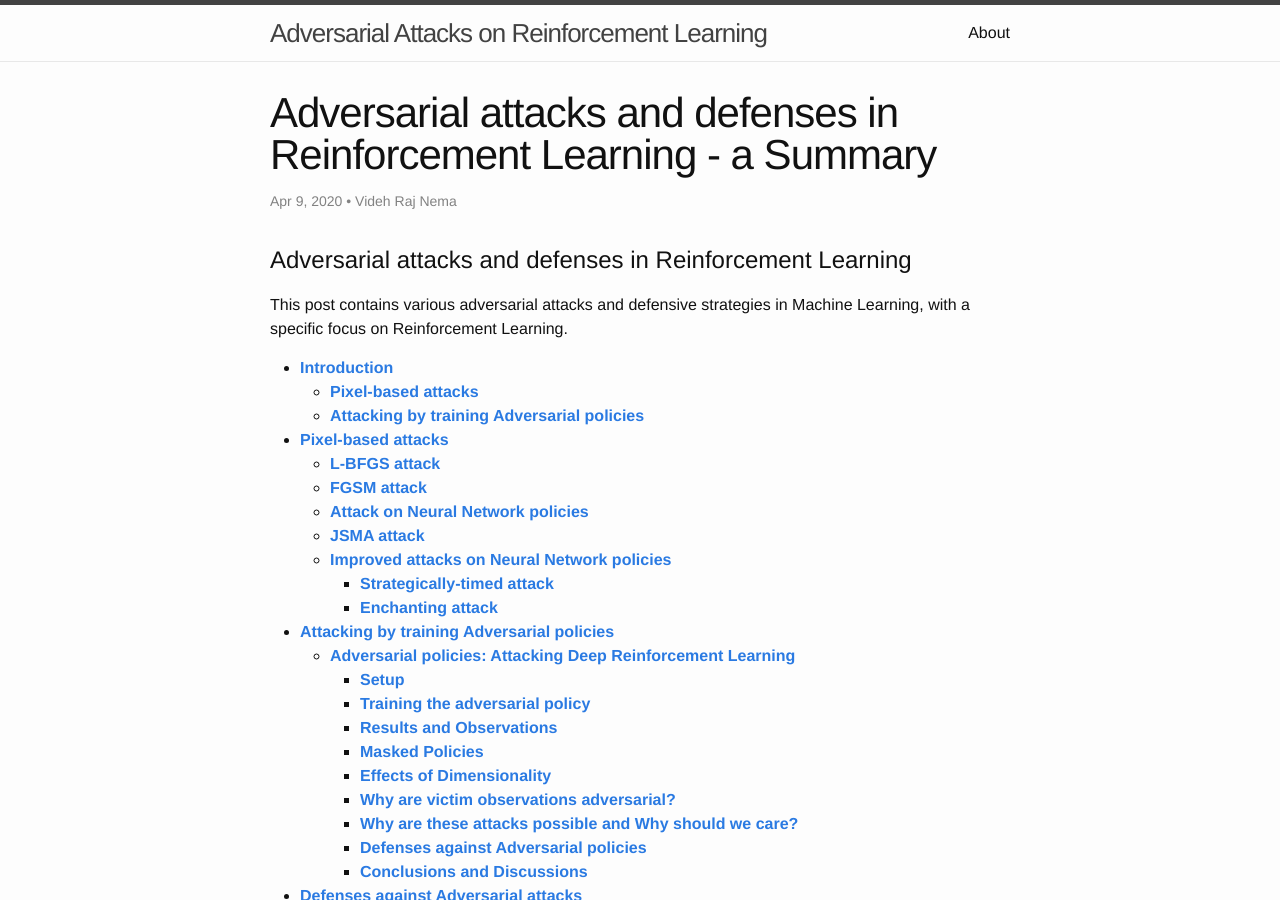
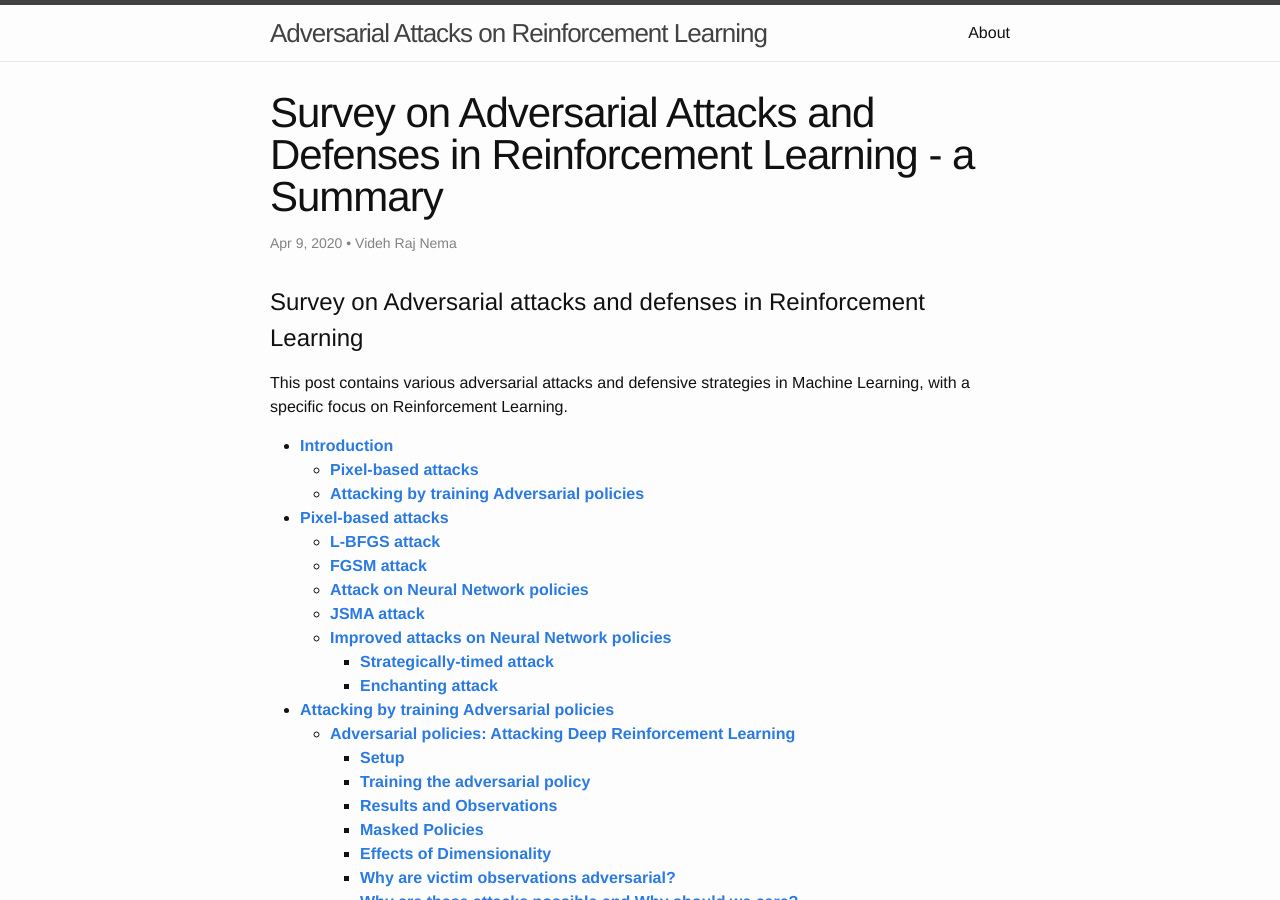
Before and after one commit to aarl-ieee-nitk/aarl-ieee-nitk.github.io, a Jekyll site: the page built from _posts/2020-04-09-Survey-on-Adversarial-attacks-and-defenses.md, in a window 1280 px wide and 900 px high. Built offline with Jekyll 4.4.1, drawn with Linux system fonts in a browser that asks for light colours; formulas are drawn with MathJax 3.

```diff
--- a/_posts/2020-04-09-Adversarial-attacks-&-defenses-Summary.md
+++ b/_posts/2020-04-09-Survey-on-Adversarial-attacks-and-defenses.md
@@ -1,6 +1,6 @@
 ---
 layout: post
-title:  "Adversarial attacks and defenses in Reinforcement Learning - a Summary"
+title:  "Survey on Adversarial Attacks and Defenses in Reinforcement Learning - a Summary"
 author: "Videh Raj Nema"
 author_github: vrn25
 github_username: 'vrn25'
@@ -8,7 +8,7 @@ date:   2020-04-9 18:10:45 +0530
 categories: reinforcement-learning, adversarial attacks, defense mechanisms
 ---
 
-# Adversarial attacks and defenses in Reinforcement Learning
+# Survey on Adversarial attacks and defenses in Reinforcement Learning
 
 This post contains various adversarial attacks and defensive strategies in Machine Learning, with a specific focus on Reinforcement Learning.
 
```
Also changed, not shown: about.md (+1 -1 lines), README.md.
